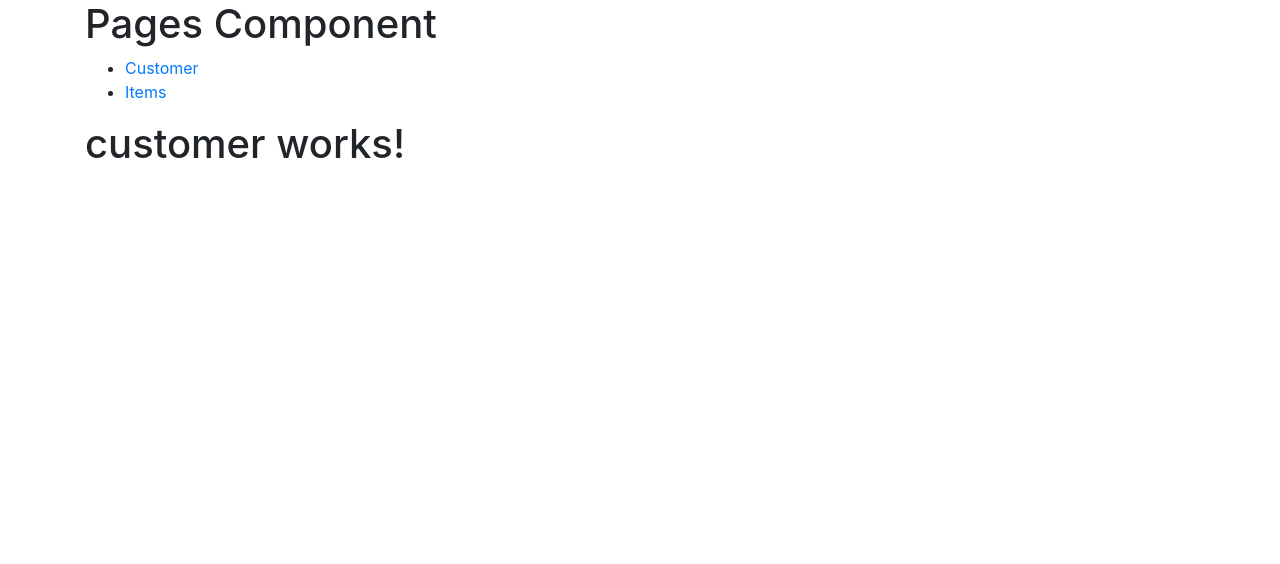
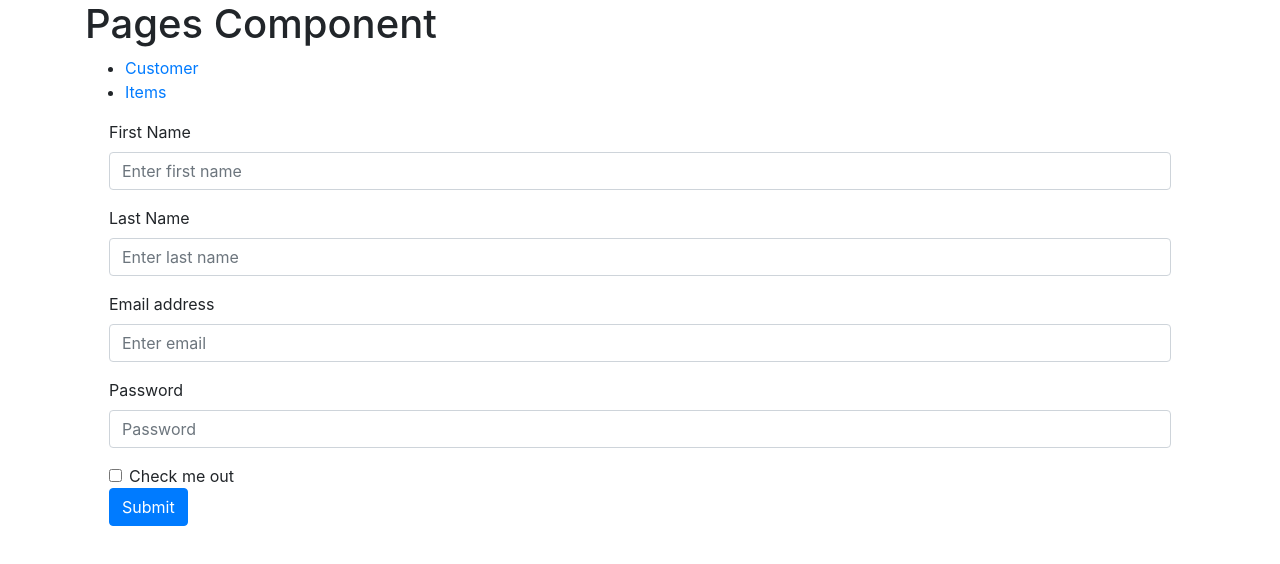
Before and after one commit to MadhushaPrasad/hello-angular-19, an Angular app: page /pages/customer in a window 1280 px wide. Shown: the top 564 px of the page. Built offline with nearby package versions, Linux system fonts and the light colour scheme.

Commit message:
chore: customer form done

```diff
--- a/src/app/pages/customer/customer.component.html
+++ b/src/app/pages/customer/customer.component.html
@@ -1 +1,28 @@
-<h1>customer works!</h1>
+<div class="px-4">
+  <form>
+    <div class="form-group">
+    <label for="firstName">First Name</label>
+    <input type="text"  [(ngModel)]="firstName" class="form-control" id="firstName" name="firstName" placeholder="Enter first name">
+    <!-- <small id="emailHelp" class="text-muted form-text">We'll never share your email with anyone else.</small> -->
+  </div>
+  <div class="form-group">
+     <label for="lastName">Last Name</label>
+    <input type="text" [(ngModel)]="lastName" class="form-control" name="lastName" id="lastName" placeholder="Enter last name">
+    <!-- <small id="emailHelp" class="text-muted form-text">We'll never share your email with anyone else.</small> -->
+  </div>
+  <div class="form-group">
+    <label for="email">Email address</label>
+    <input type="email" [(ngModel)]="email" class="form-control" id="email" name="email" placeholder="Enter email">
+    <!-- <small id="emailHelp" class="text-muted form-text">We'll never share your email with anyone else.</small> -->
+  </div>
+  <div class="form-group">
+    <label for="password">Password</label>
+    <input type="password" [(ngModel)]="password" class="form-control" id="password" name="password" placeholder="Password">
+  </div>
+  <div class="form-check">
+    <input type="checkbox" class="form-check-input" id="exampleCheck1">
+    <label class="form-check-label" for="exampleCheck1">Check me out</label>
+  </div>
+  <button type="button" class="btn btn-primary" (click)="submitForm()">Submit</button>
+</form>
+</div>
--- a/src/app/pages/customer/customer.component.ts
+++ b/src/app/pages/customer/customer.component.ts
@@ -1,11 +1,27 @@
 import { Component } from '@angular/core';
+import { FormsModule } from '@angular/forms';
 
 @Component({
   selector: 'app-customer',
-  imports: [],
+  imports: [FormsModule],
   templateUrl: './customer.component.html',
   styleUrl: './customer.component.css'
 })
 export class CustomerComponent {
 
+
+  firstName: string = ""
+  lastName: string = ""
+  email: string = ""
+  password: string = ""
+
+
+  submitForm() {
+   console.log(this.firstName)
+   console.log(this.lastName)
+   console.log(this.email)
+   console.log(this.password)
+  }
+
+
 }
--- a/src/app/pages/pages-routing.module.ts
+++ b/src/app/pages/pages-routing.module.ts
@@ -31,7 +31,6 @@ const routes: Routes = [
       {
         path: 'items',
         component: ItemsComponent,
-        canActivate: [AuthGuard]
       },
       {
         path: 'orders',
```
